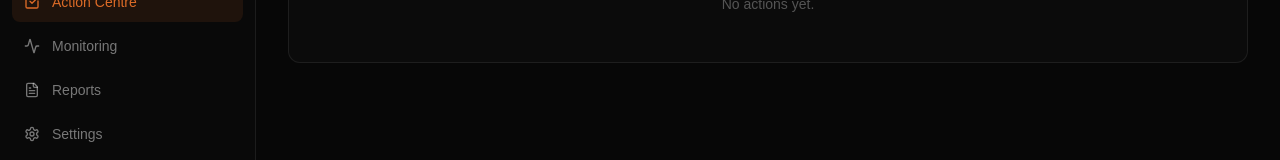
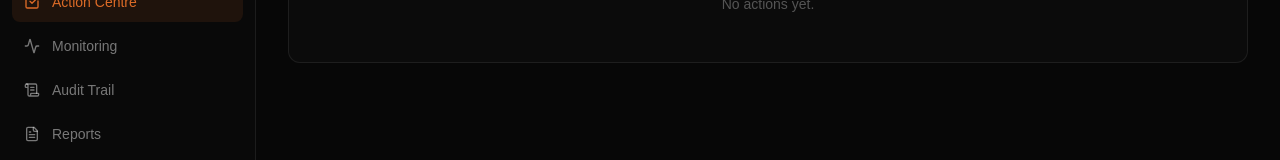
Before and after one commit to jasb-to/neuronbright, a Next.js app: page /actions in a window 1280 px wide. Shown: the part 475-635 px from the top of the page. Built offline with nearby package versions, Linux system fonts and the light colour scheme; no server answers.

Commit message:
Add audit trail to governance navigation

```diff
--- a/components/app-shell.tsx
+++ b/components/app-shell.tsx
@@ -2,7 +2,7 @@
 
 import Link from "next/link";
 import { usePathname } from "next/navigation";
-import { Activity, Boxes, CheckSquare, FileCheck2, FileText, LayoutDashboard, Settings, Shield, Building2, Upload } from "lucide-react";
+import { Activity, Boxes, CheckSquare, FileCheck2, FileText, LayoutDashboard, Settings, Shield, Building2, Upload, ScrollText } from "lucide-react";
 import type { ReactNode } from "react";
 import { Brand } from "./brand";
 
@@ -18,6 +18,7 @@ const governanceNavigation = [
   { name: "Controls", href: "/controls", icon: Shield },
   { name: "Action Centre", href: "/actions", icon: CheckSquare },
   { name: "Monitoring", href: "/monitoring", icon: Activity },
+  { name: "Audit Trail", href: "/audit", icon: ScrollText },
   { name: "Reports", href: "/reports", icon: FileText },
   { name: "Settings", href: "/settings", icon: Settings },
 ];
```
